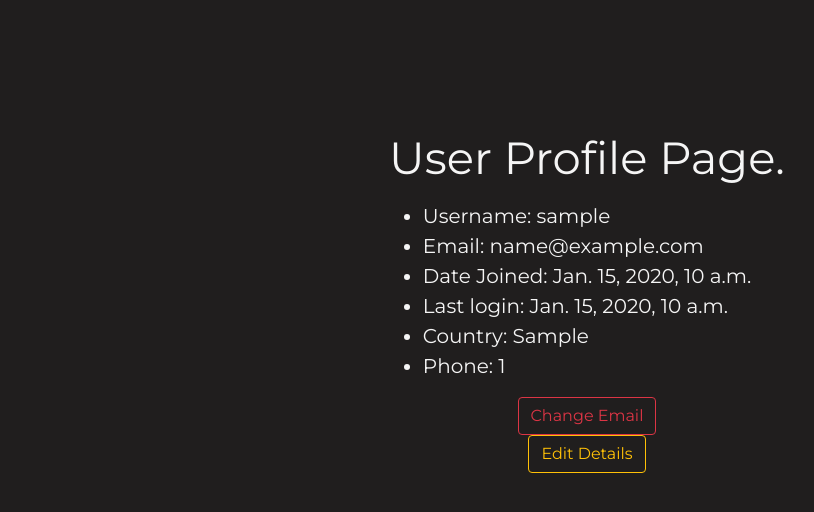
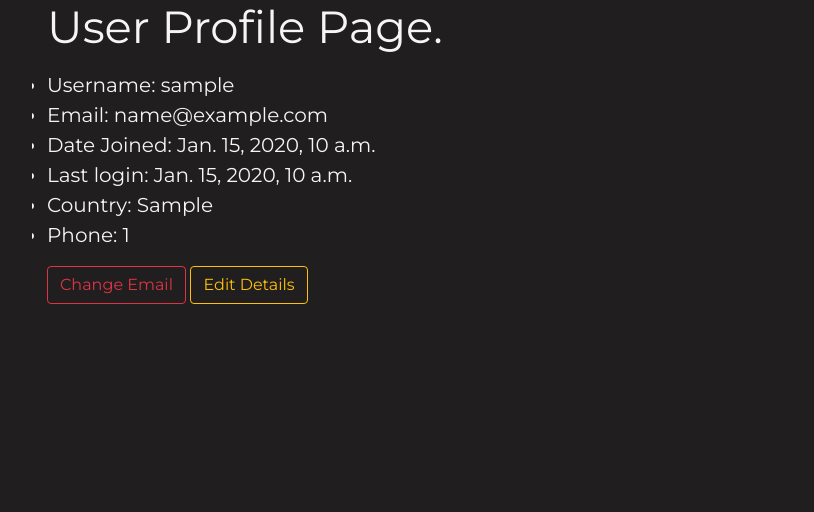
Before and after one commit to nova-sangeeth/QnA-application, a Django app: page /profile/ in a window 1280 px wide. Shown: the part 98-610 px from the top of the page, without its empty margins (53-867 px from the left). Run offline with Django 3.2, Linux system fonts and the light colour scheme; a user stored in the database is signed in; tables that the repository leaves empty hold one stand-in row (values such as "Sample post"); some libraries are stand-ins or nearby versions.

Commit message:
changed the container class from container-x to container

```diff
--- a/templates/profile.html
+++ b/templates/profile.html
@@ -1,7 +1,7 @@
 {% extends 'base.html' %}
 
 {% block content %}
-<div class="container-x">
+<div class="container">
     <p class="display-4" style="font-size: 45px;">
         User Profile Page.
     </p>
```
